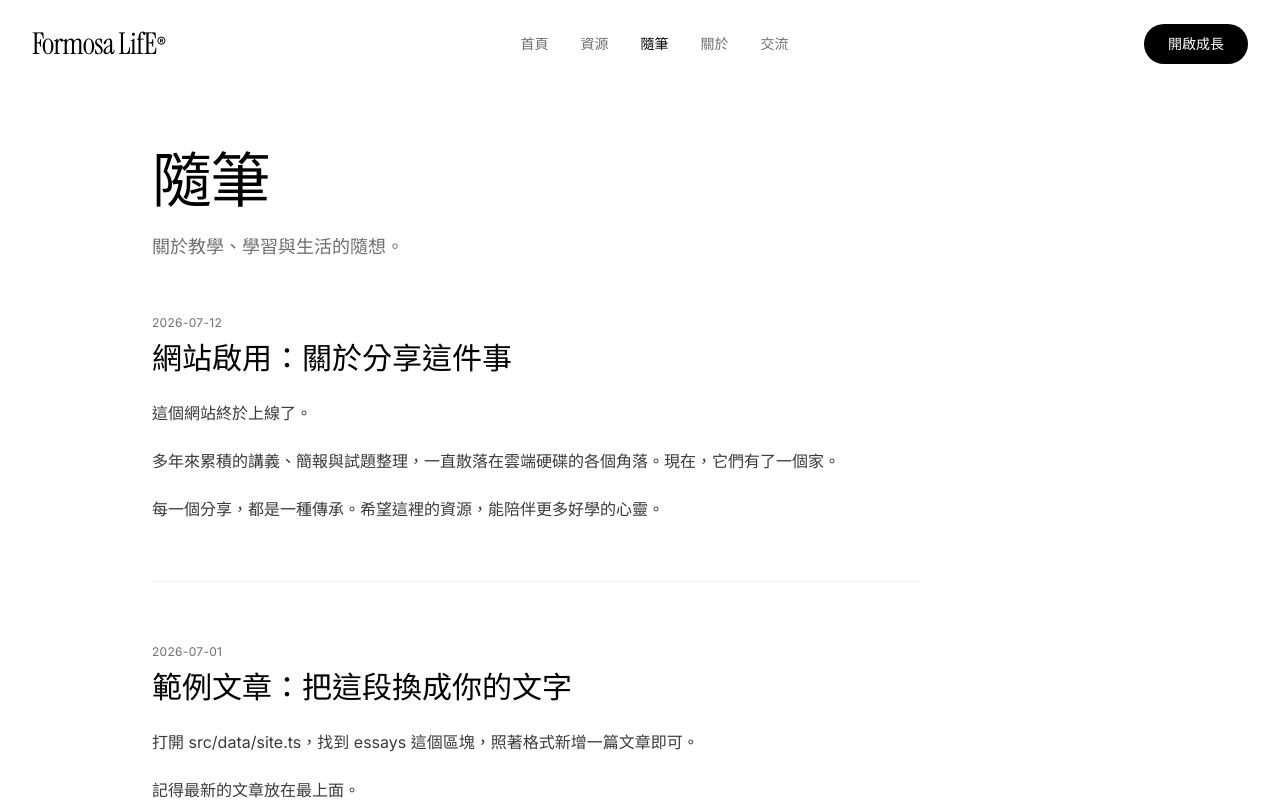
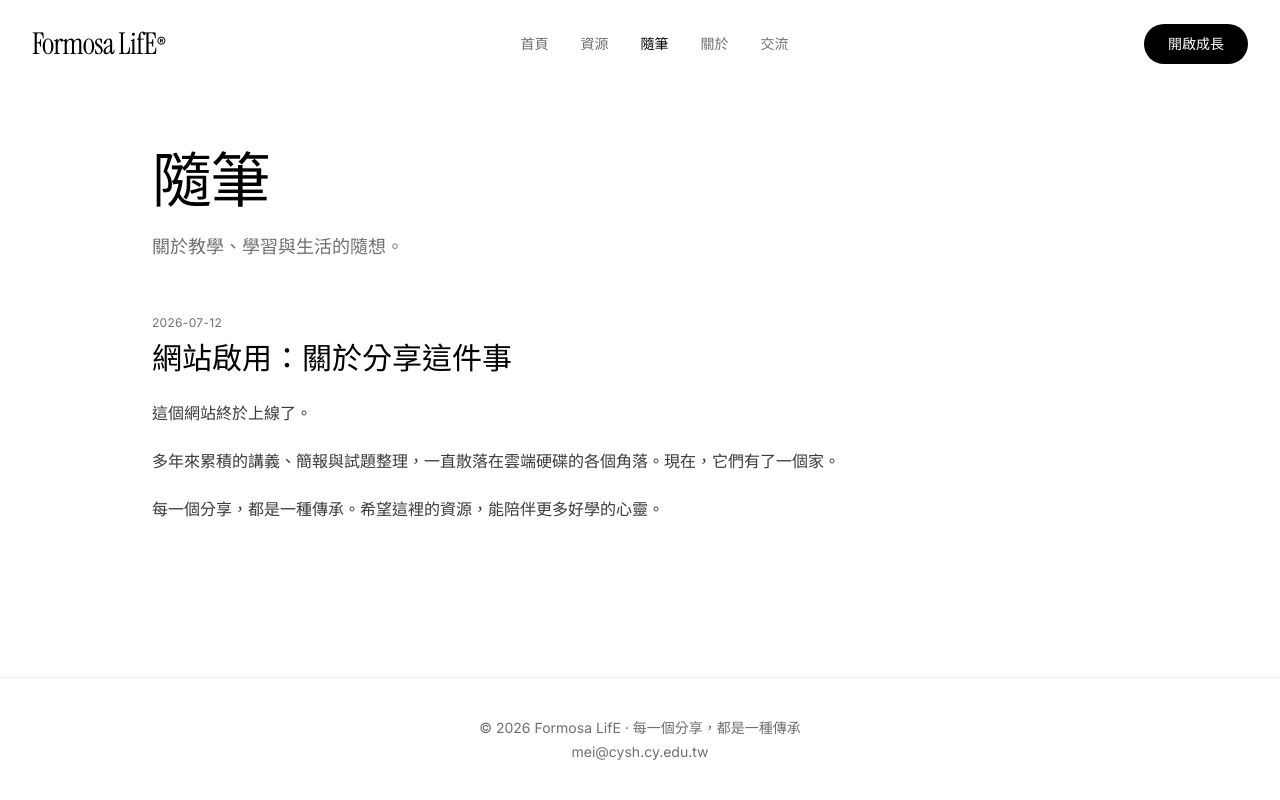
Before and after one commit to Formosa-LifE/formosa-life, a React (Vite) app: page /essays in a window 1280 px wide. Shown: the top 800 px of the page. Built offline with nearby package versions, Linux system fonts and the light colour scheme.

Commit message:
Update site.ts

```diff
--- a/src/data/site.ts
+++ b/src/data/site.ts
@@ -30,7 +30,7 @@ export interface ResourceCategory {
 export const resourceCategories: ResourceCategory[] = [
   {
     title: '教學講義',
-    description: '各章節探究式學習講義與學習單，含學生版與教師版。',
+    description: '各章節學習講義。',
     driveUrl: 'https://drive.google.com/drive/folders/你的資料夾ID',
     emoji: '📖',
   },
@@ -41,8 +41,8 @@ export const resourceCategories: ResourceCategory[] = [
     emoji: '🖥️',
   },
   {
-    title: '歷屆試題',
-    description: '學測、分科測驗歷屆試題整理與詳解。',
+    title: '學習資源',
+    description: '各種學習資源整理。',
     driveUrl: 'https://drive.google.com/drive/folders/你的資料夾ID',
     emoji: '✏️',
   },
@@ -70,12 +70,6 @@ export const essays: Essay[] = [
     content:
       '這個網站終於上線了。\n\n多年來累積的講義、簡報與試題整理，一直散落在雲端硬碟的各個角落。現在，它們有了一個家。\n\n每一個分享，都是一種傳承。希望這裡的資源，能陪伴更多好學的心靈。',
   },
-  {
-    date: '2026-07-01',
-    title: '範例文章：把這段換成你的文字',
-    content:
-      '打開 src/data/site.ts，找到 essays 這個區塊，照著格式新增一篇文章即可。\n\n記得最新的文章放在最上面。',
-  },
 ];
 
 // ------------------------------------------------------------
@@ -84,9 +78,9 @@ export const essays: Essay[] = [
 export const about = {
   title: '關於 Formosa LifE',
   paragraphs: [
-    '您好，我是 sing，任教於嘉義女中的生物科教師。',
-    'Formosa LifE 是我用來分享教學資源與學習心得的園地。這裡有多年累積的探究式教學講義、課堂簡報、歷屆試題整理，以及我對教育與生命科學的隨筆。',
-    '「學」與「思」是這裡的核心精神——透過提問引導思考，透過分享延續傳承。歡迎自由取用這些資源，也歡迎與我交流。',
+    '您好，我是 LifE。',
+    'Formosa LifE 是我用來分享教學資源與學習心得的園地。這裡有多年累積的教學講義、課堂簡報、歷屆試題整理，以及我對生活的隨筆。',
+    '「分享」是這裡的核心精神——透過分享延續傳承。歡迎自由取用這些資源，也歡迎與我交流。',
   ],
 };
 
```
